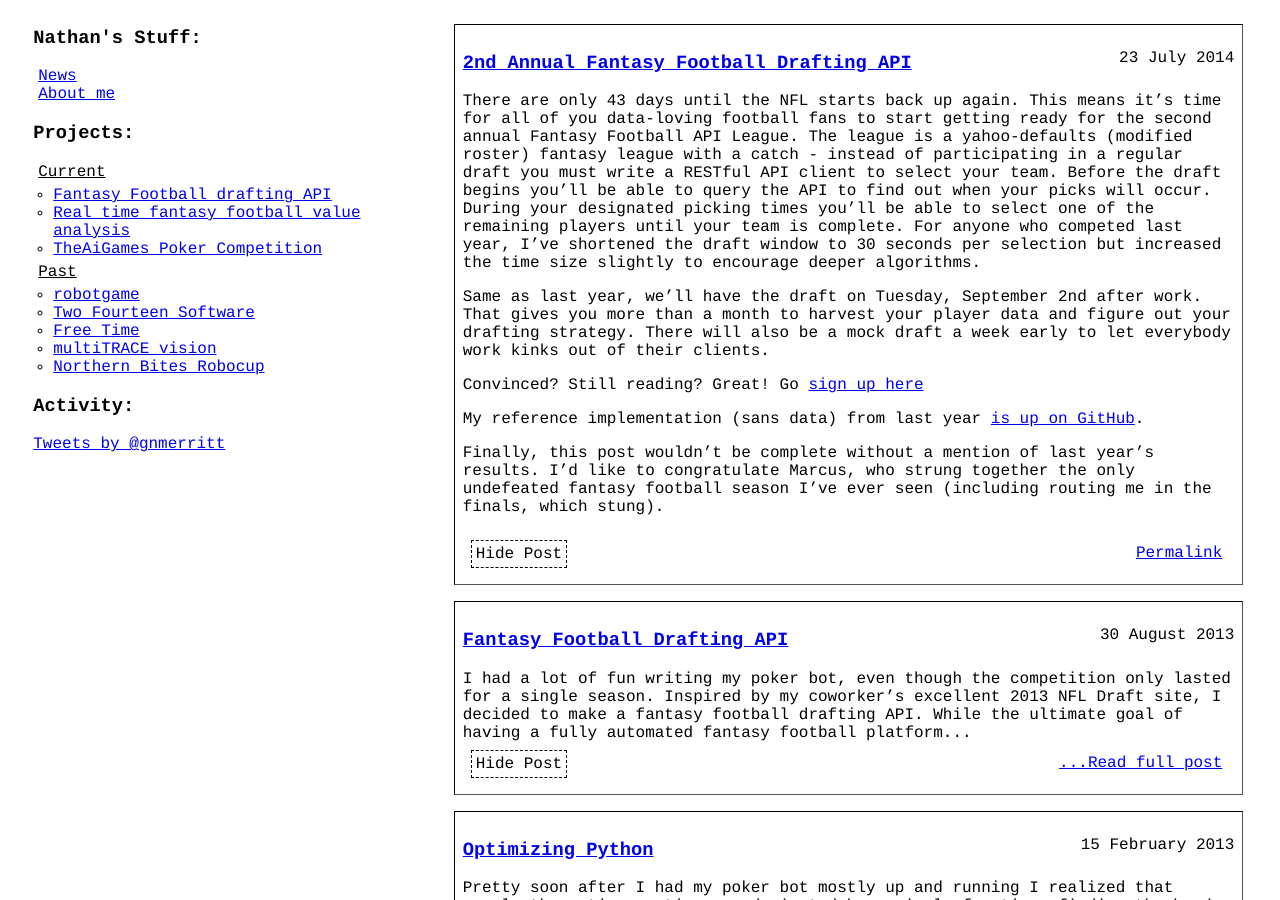
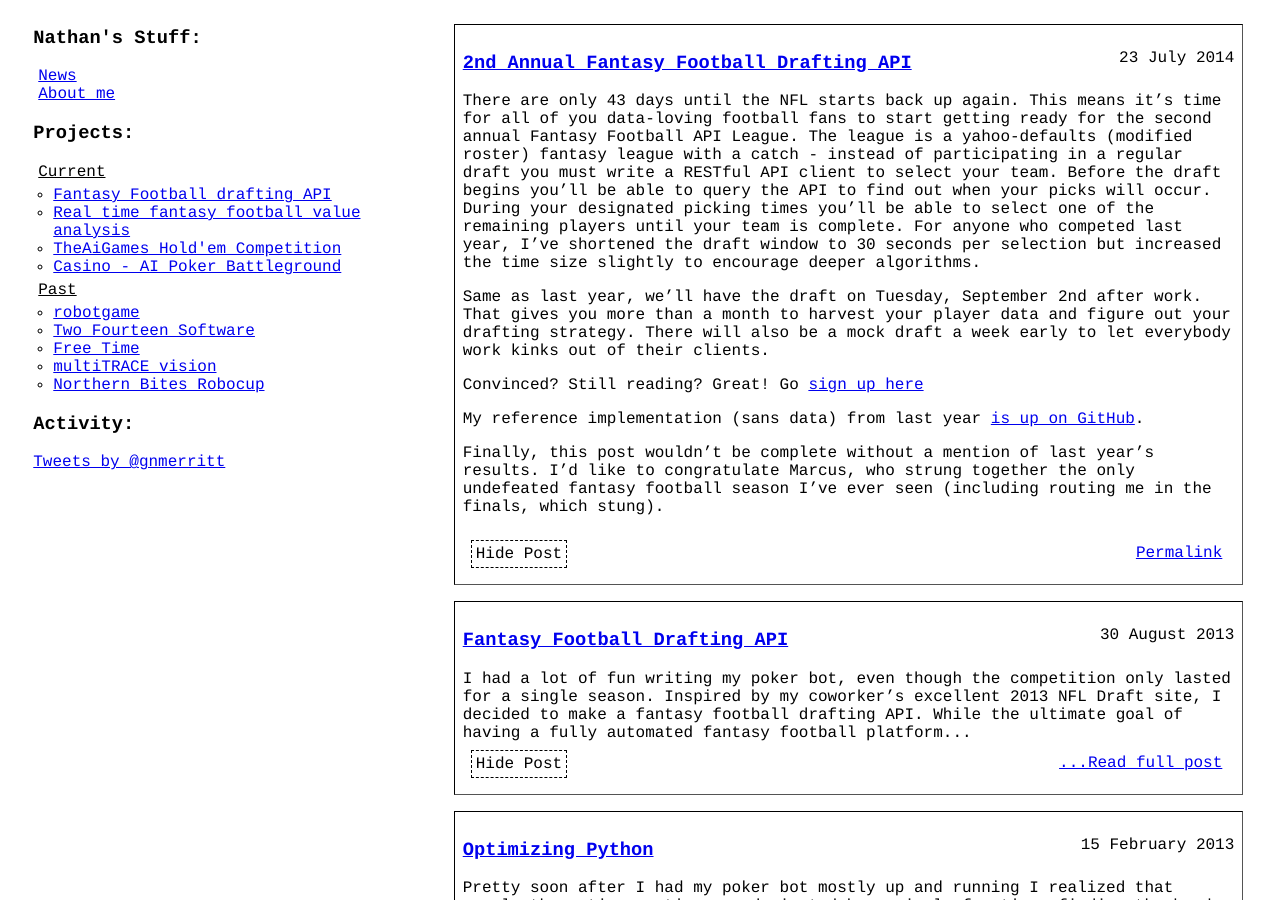
Before and after one commit to gnmerritt/gnmerritt.net, a Jekyll site: the page built from index.markdown, in a window 1280 px wide and 900 px high. Built offline with Jekyll 4.4.1, drawn with Linux system fonts in a browser that asks for light colours; comment, search, counter and statistics services are not loaded.

Commit message:
added link to casino

```diff
--- a/_layouts/default.html
+++ b/_layouts/default.html
@@ -28,7 +28,8 @@
      <ul>
        <li><a href="http://draft.gnmerritt.net/">Fantasy Football drafting API</a></li>
        <li><a href="/fantasy">Real time fantasy football value analysis</a></li>
-       <li><a href="http://github.com/gnmerritt/poker">TheAiGames Poker Competition</a></li>
+       <li><a href="http://github.com/gnmerritt/poker">TheAiGames Hold'em Competition</a></li>
+       <li><a href="https://casino.gnmerritt.net">Casino - AI Poker Battleground</a></li>
      </ul>
    </li>
 
```
